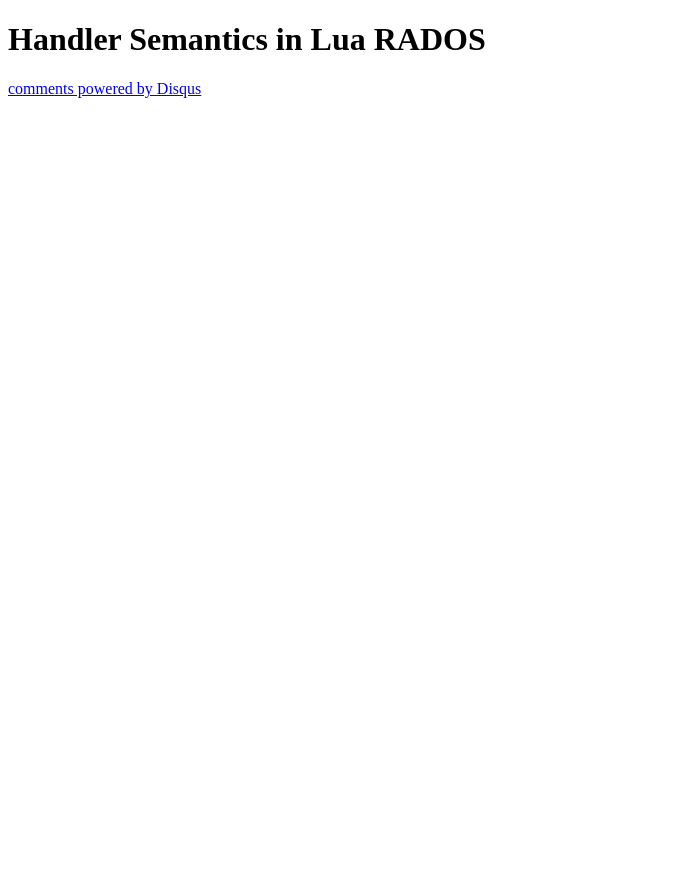
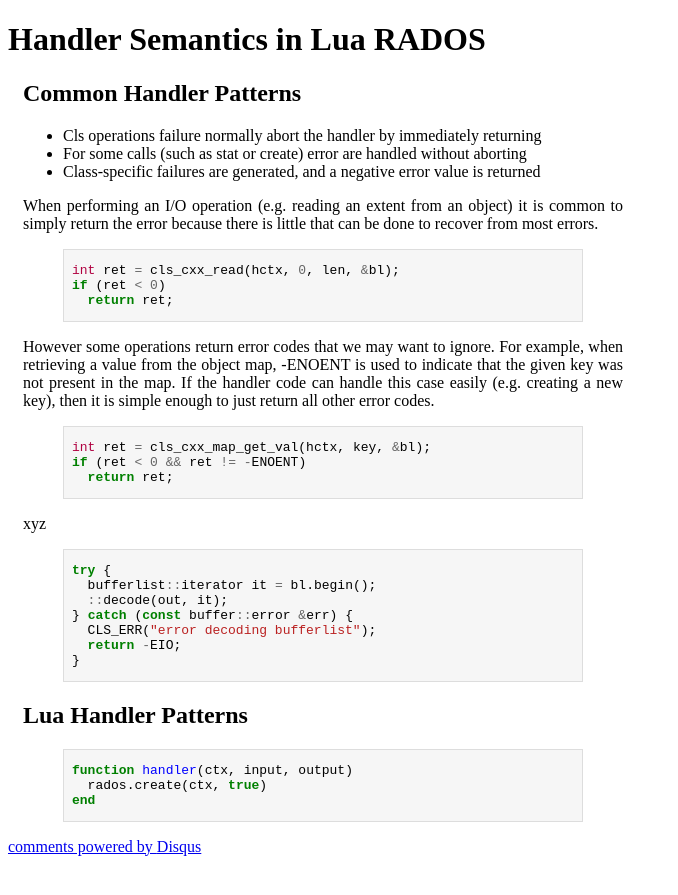
Before and after one commit to ghpages/noahdesu.github.com, a Jekyll site: the page built from _posts/2013-01-27-handler-semantics-in-cls-lua.md, in a window 1280 px wide. Shown: the top 895 px of the page, without its empty margins (0-678 px from the left). Built offline with Jekyll 4.4.1, drawn with Linux system fonts in a browser that asks for light colours; Markdown is read by kramdown in place of the engine named in the settings; comment, search, counter and statistics services are not loaded.

Commit message:
draft: update cls lua handler post

```diff
--- a/_posts/2013-01-27-handler-semantics-in-cls-lua.md
+++ b/_posts/2013-01-27-handler-semantics-in-cls-lua.md
@@ -3,3 +3,53 @@
 layout: post
 title: Handler Semantics in Lua RADOS
 ---
+
+Common Handler Patterns
+-----------------------
+
+* Cls operations failure normally abort the handler by immediately returning
+* For some calls (such as stat or create) error are handled without aborting
+* Class-specific failures are generated, and a negative error value is returned
+
+When performing an I/O operation (e.g. reading an extent from an object) it is
+common to simply return the error because there is little that can be done to
+recover from most errors.
+
+{% highlight cpp %}
+int ret = cls_cxx_read(hctx, 0, len, &bl);
+if (ret < 0)
+  return ret;
+{% endhighlight %}
+
+However some operations return error codes that we may want to ignore. For
+example, when retrieving a value from the object map, -ENOENT is used to
+indicate that the given key was not present in the map. If the handler code can
+handle this case easily (e.g. creating a new key), then it is simple enough to
+just return all other error codes.
+
+{% highlight cpp %}
+int ret = cls_cxx_map_get_val(hctx, key, &bl);
+if (ret < 0 && ret != -ENOENT)
+  return ret;
+{% endhighlight %}
+
+xyz
+
+{% highlight cpp %}
+try {
+  bufferlist::iterator it = bl.begin();
+  ::decode(out, it);
+} catch (const buffer::error &err) {
+  CLS_ERR("error decoding bufferlist");
+  return -EIO;
+}
+{% endhighlight %}
+
+Lua Handler Patterns
+--------------------
+
+{% highlight lua %}
+function handler(ctx, input, output)
+  rados.create(ctx, true)
+end
+{% endhighlight %}
```
